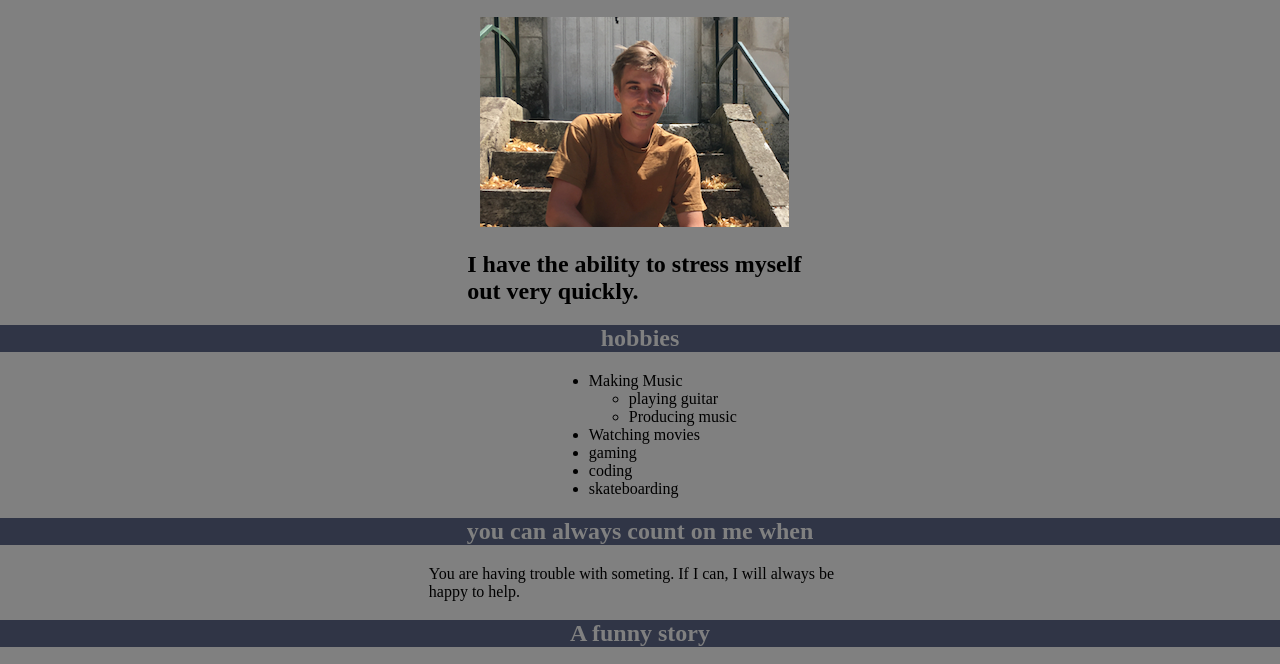
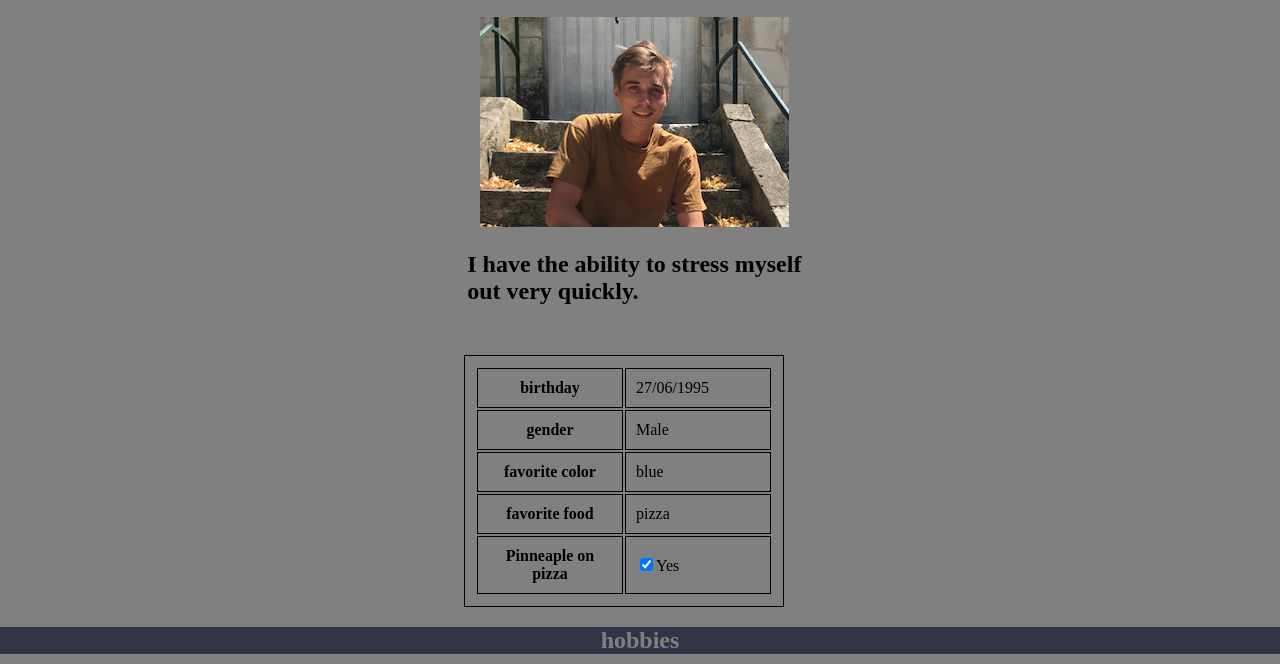
Before and after one commit to EliaCools/html-introduction, a plain HTML site: page index.html in a window 1280 px wide. Shown: the part 95-759 px from the top of the page. Drawn offline with Linux system fonts and the light colour scheme.

Commit message:
replacing accidently removed table

```diff
--- a/index.html
+++ b/index.html
@@ -22,7 +22,33 @@
 
 
 
+ <div class="tablecontainer">
+    <table>
+        <tr>
+            <th>birthday</th>
+            <td>27/06/1995</td>
 
+        </tr>
+
+        <tr>
+            <th>gender</th>
+            <td>Male</td>
+        </tr>
+        <tr>
+            <th>favorite color</th>
+            <td>blue</td>
+        </tr>
+        <tr>
+            <th>favorite food</th>
+            <td>pizza</td>
+        </tr>
+        <tr>
+            <th>Pinneaple on pizza</th>
+            <td><input type="checkbox" checked="checked">Yes</td>
+        </tr>
+
+    </table>
+</div>
 
 
 
@@ -32,7 +58,7 @@
 </div>
 <div class="content">
 
-    <ul class="extrapad">
+    <ul>
         <li>Making Music
          <ul>
             <li>playing guitar</li>
@@ -59,16 +85,15 @@
 <h2 class="chapter">A funny story</h2>
 <div class="content">
 <p>
-This year a few days before chrismas my car battery broke down. <br/>
+This year a few days before chrismass my car battery broke down. <br/>
 luckily, I was right before my friends driveway, so we could push it to his garage.<br>
 We could load up the battery but while driving that evening it broke down again. Halfway home.<br/>
-He had ordered a car battery that ended up ariving on christmass evening.<br/>
-So we ended up changing the car battery on christmas evening. <br/>
-A fitting way to come together on christmas on a year like this.
+He had ordered a car battery that ended up ariving on christmas evening.<br/>
+So we ended up changing the car battery on christmas evening.
 
 </p>
 <h3>TL;DR</h3>
-<p>Car battery broke down so my car stalled on a random spot. Ended up changing the car battery on christmas evening with a good friend.
+<p>Car battery broke down so my car stalled on a random spot. Ended up changing the car battery on christmass evening with a good friend.
 
 </p>
 
@@ -80,7 +105,7 @@ A fitting way to come together on christmas on a year like this.
 
 <div class="fcontainer">
 <div class="footing">
-<a href="https://antonkantardzhiev.github.io/html-introduction/"> << previous </a> || ELIA COOLS || <a href="https://jenbucheli.github.io/html-introduction/"> next >> </a>
+<a href="https://antonkantardzhiev.github.io/html-introduction/"> << previous </a> || ELIA COOLS || <a href=""> next >> </a>
 </div>
 </div>
 </body>
```
